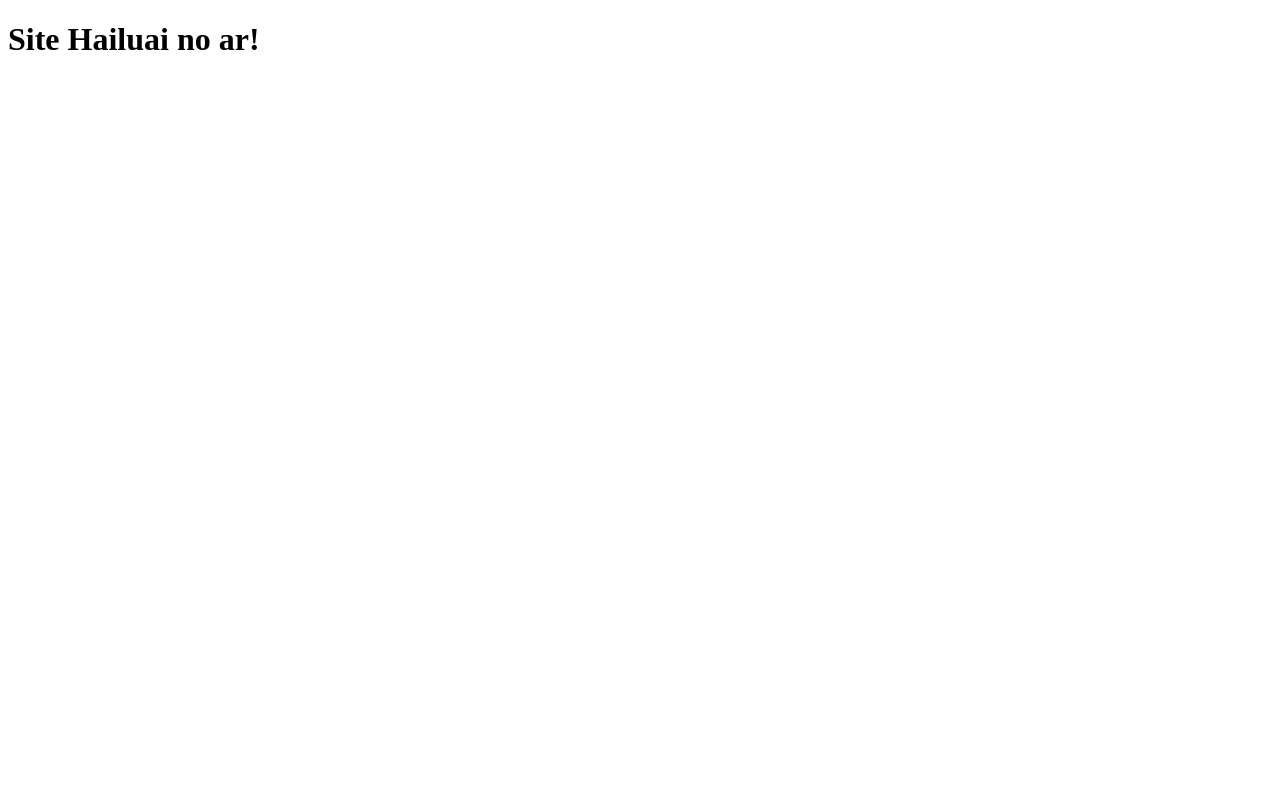
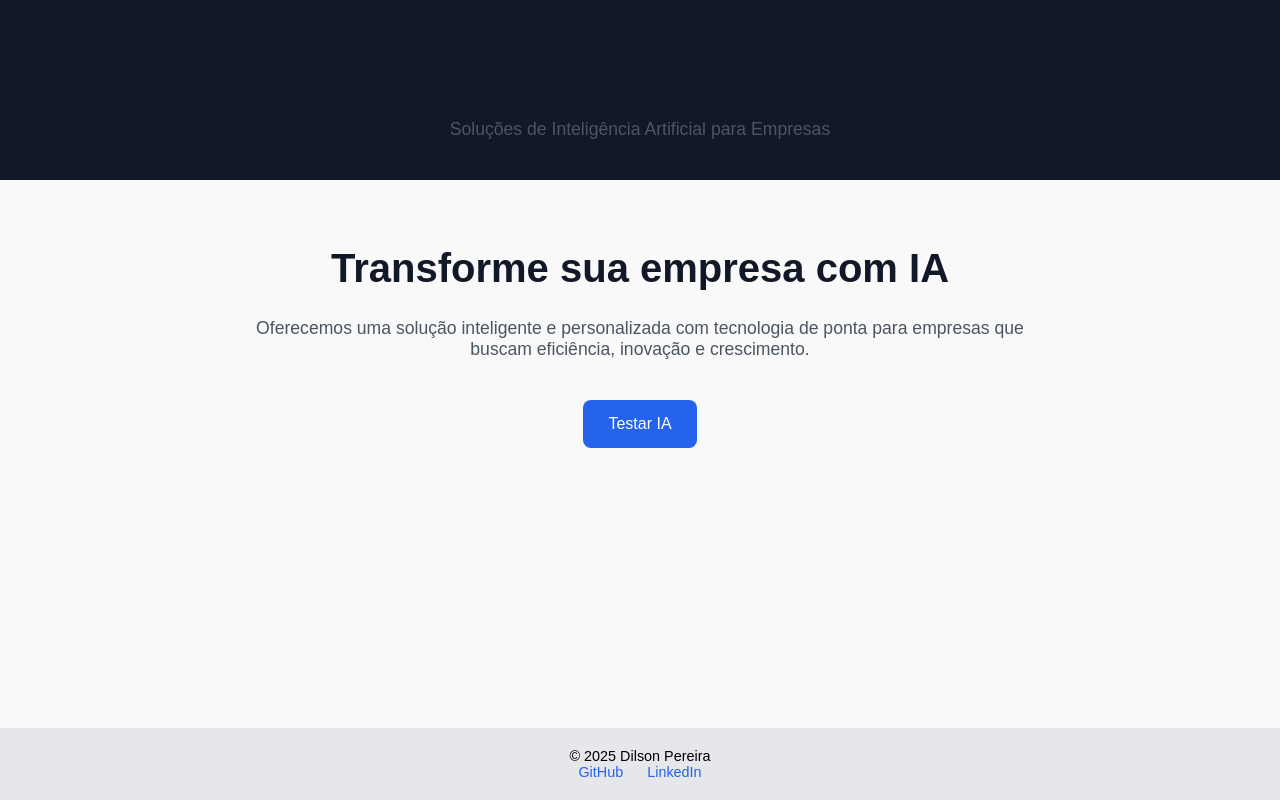
Before and after one commit to dilson123-tech/hailuai, a plain HTML site: page publicar/index.html in a window 1280 px wide. Drawn offline with Linux system fonts and the light colour scheme.

Commit message:
Atualiza landing page profissional do HailuAI

```diff
--- a/publicar/index.html
+++ b/publicar/index.html
@@ -1 +1,104 @@
-<!DOCTYPE html><html><head><title>Hailuai</title></head><body><h1>Site Hailuai no ar!</h1></body></html>
+<!DOCTYPE html>
+<html lang="pt-BR">
+<head>
+  <meta charset="UTF-8" />
+  <meta name="viewport" content="width=device-width, initial-scale=1.0"/>
+  <title>HailuAI — Soluções de IA para Empresas</title>
+  <style>
+    body {
+      font-family: Arial, sans-serif;
+      background-color: #f9f9f9;
+      margin: 0;
+      padding: 0;
+      display: flex;
+      flex-direction: column;
+      min-height: 100vh;
+    }
+
+    header {
+      background-color: #111827;
+      color: white;
+      padding: 20px;
+      text-align: center;
+    }
+
+    main {
+      flex: 1;
+      padding: 40px 20px;
+      max-width: 800px;
+      margin: auto;
+      text-align: center;
+    }
+
+    h1 {
+      color: #111827;
+      font-size: 2.5rem;
+    }
+
+    p {
+      font-size: 1.1rem;
+      color: #4b5563;
+      margin: 20px 0;
+    }
+
+    button {
+      background-color: #2563eb;
+      color: white;
+      border: none;
+      padding: 15px 25px;
+      font-size: 1rem;
+      border-radius: 8px;
+      cursor: pointer;
+      margin-top: 20px;
+      transition: background-color 0.3s ease;
+    }
+
+    button:hover {
+      background-color: #1d4ed8;
+    }
+
+    footer {
+      background-color: #e5e7eb;
+      padding: 20px;
+      text-align: center;
+      font-size: 0.9rem;
+    }
+
+    footer a {
+      margin: 0 10px;
+      color: #2563eb;
+      text-decoration: none;
+    }
+
+    @media (max-width: 600px) {
+      h1 {
+        font-size: 2rem;
+      }
+
+      p {
+        font-size: 1rem;
+      }
+
+      button {
+        width: 100%;
+      }
+    }
+  </style>
+</head>
+<body>
+  <header>
+    <h1>HailuAI</h1>
+    <p>Soluções de Inteligência Artificial para Empresas</p>
+  </header>
+
+  <main>
+    <h1>Transforme sua empresa com IA</h1>
+    <p>Oferecemos uma solução inteligente e personalizada com tecnologia de ponta para empresas que buscam eficiência, inovação e crescimento.</p>
+    <button onclick="alert('Função de teste em breve!')">Testar IA</button>
+  </main>
+
+  <footer>
+    <span>© 2025 Dilson Pereira</span><br/>
+    <a href="https://github.com/dilson123-tech/hailuai" target="_blank">GitHub</a>
+    <a href="https://www.linkedin.com/in/dilsonpereira231" target="_blank">LinkedIn</a>
+    <a href="mailto:dilsonpereira231@gmail.
```
